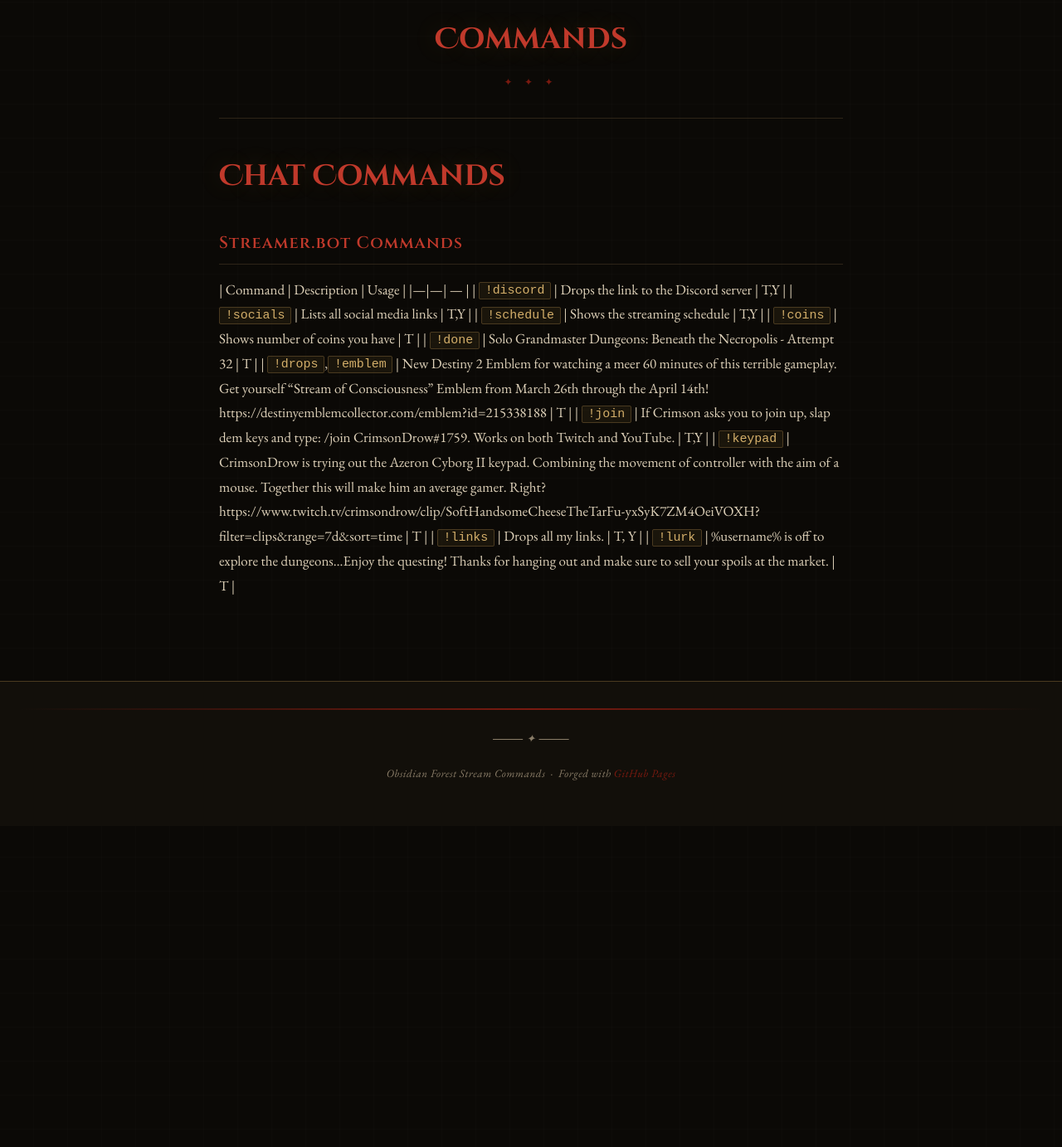
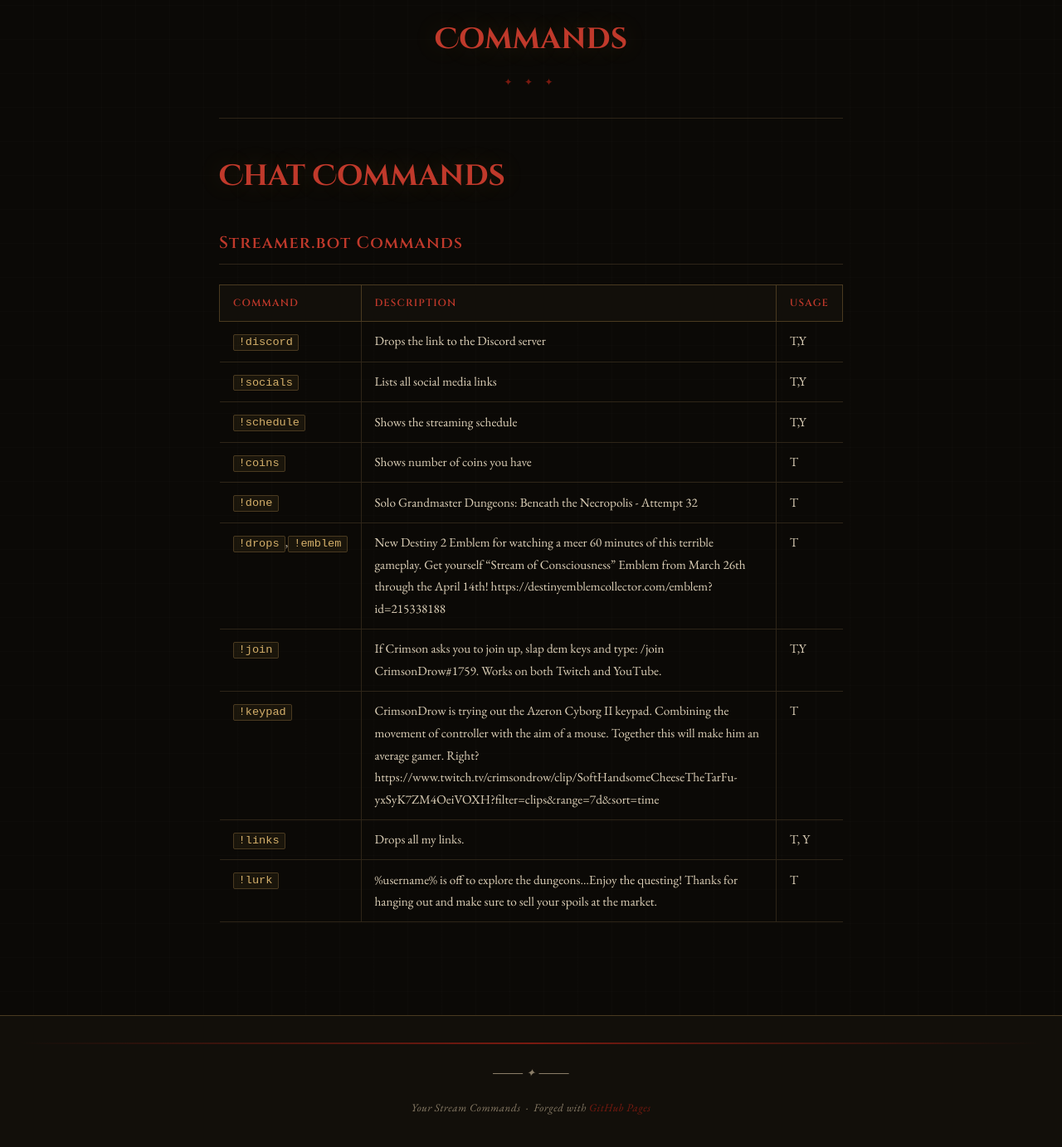
Before and after one commit to CrimsonDrow/crimsondrow.github.io, a Jekyll site: the page built from commands.md, in a window 1280 px wide and 1400 px high, scrolled down 373 px. Shown: the top 1383 px of the window at 83% size. Built offline with Jekyll 4.4.1, drawn with Linux system fonts in a browser that asks for light colours; before the commit the page ends 1369 px from its top, so only the background shows below that; some of the changed text lies outside the part shown.

Commit message:
Updated config to force markdown parsing. updated Commands to have space at line 9. recommendations of Claude Ai.

```diff
--- a/_config.yml
+++ b/_config.yml
@@ -1,4 +1,7 @@
-title: "Obsidian Forest Stream Commands"
+title: "Your Stream Commands"
 description: "A grimoire of commands for the realm of chat"
 baseurl: ""
 url: ""
+markdown: kramdown
+kramdown:
+  input: GFM
--- a/commands.md
+++ b/commands.md
@@ -6,6 +6,7 @@ title: Commands
 # Chat Commands
 
 ## Streamer.bot Commands
+
 | Command | Description | Usage |
 |---|---| --- |
 | `!discord` | Drops the link to the Discord server | T,Y |
```
